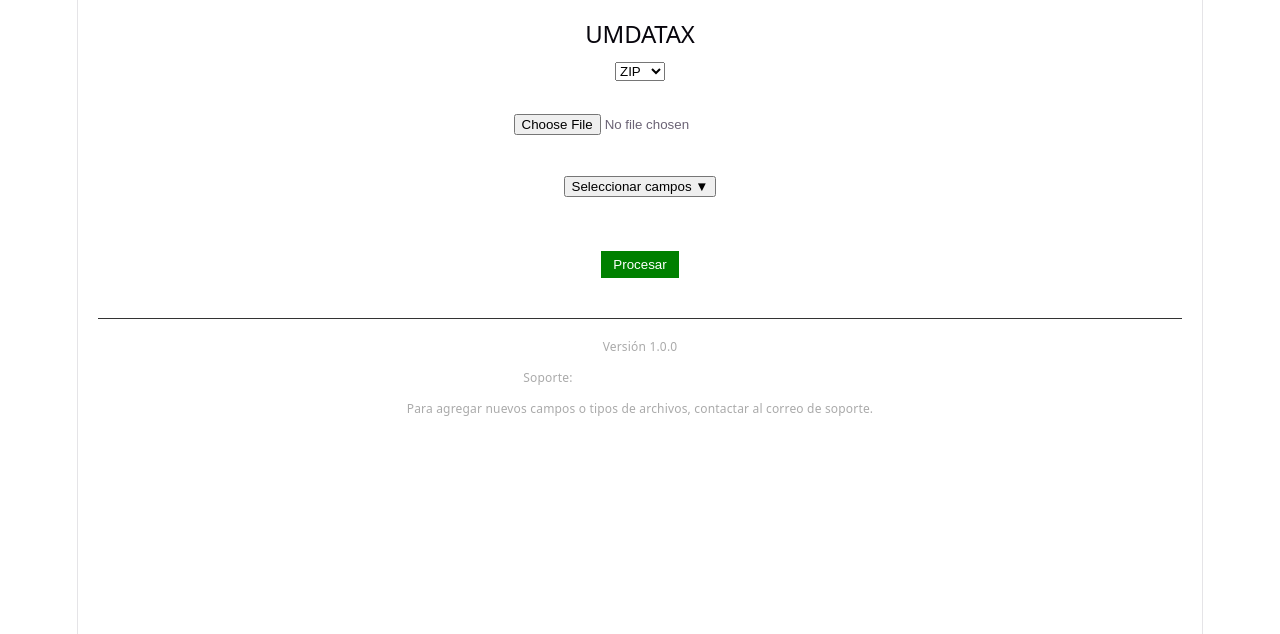
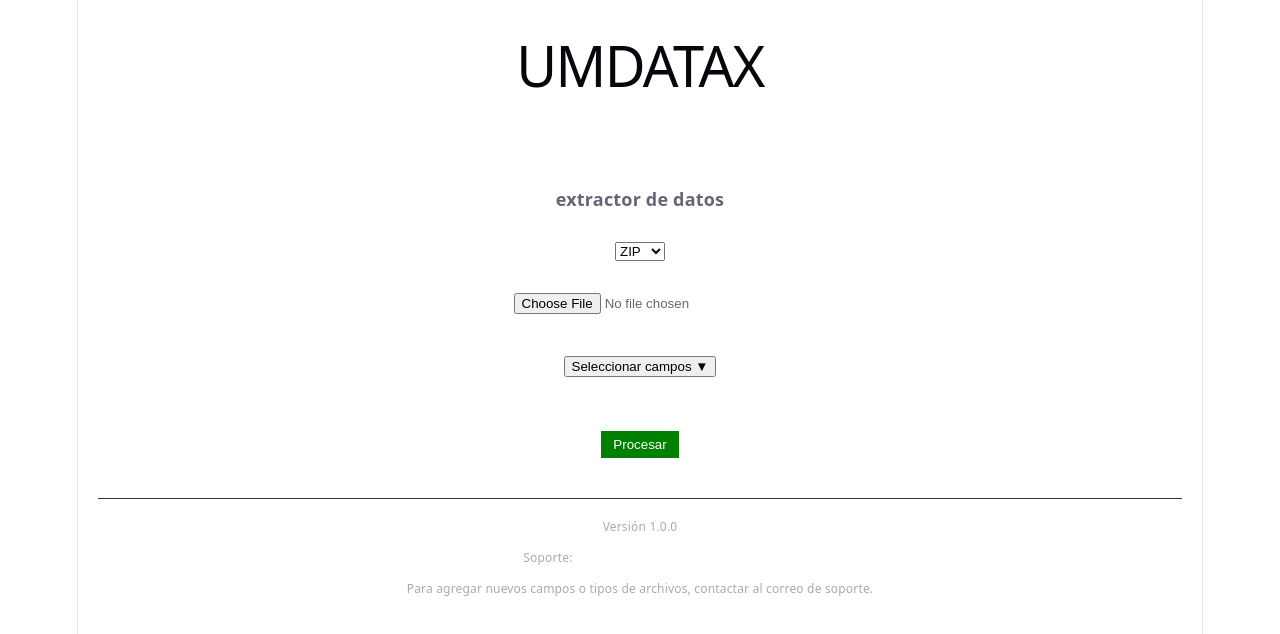
Before and after one commit to Juancadevgt/UMDATAX, a React app in the folder frontend/: page / in a window 1280 px wide. Shown: the top 634 px of the page. Built offline with nearby package versions, Linux system fonts and the light colour scheme; the HTML template or start-up script is replaced by a standard one.

Commit message:
se agrego h4

```diff
--- a/frontend/src/components/Upload.jsx
+++ b/frontend/src/components/Upload.jsx
@@ -62,7 +62,8 @@ export default function Upload() {
 
       {/* CONTENIDO PRINCIPAL */}
       <div>
-        <h2 style={{ textAlign: "center" }}>UMDATAX</h2>
+        <h1 style={{ textAlign: "center" }}>UMDATAX</h1> <br /><br />
+         <h4 style={{ textAlign: "center" }}>extractor de datos</h4>
 
         <div style={{ textAlign: "center" }}>
           <select value={tipo} onChange={(e) => setTipo(e.target.value)}>
```
